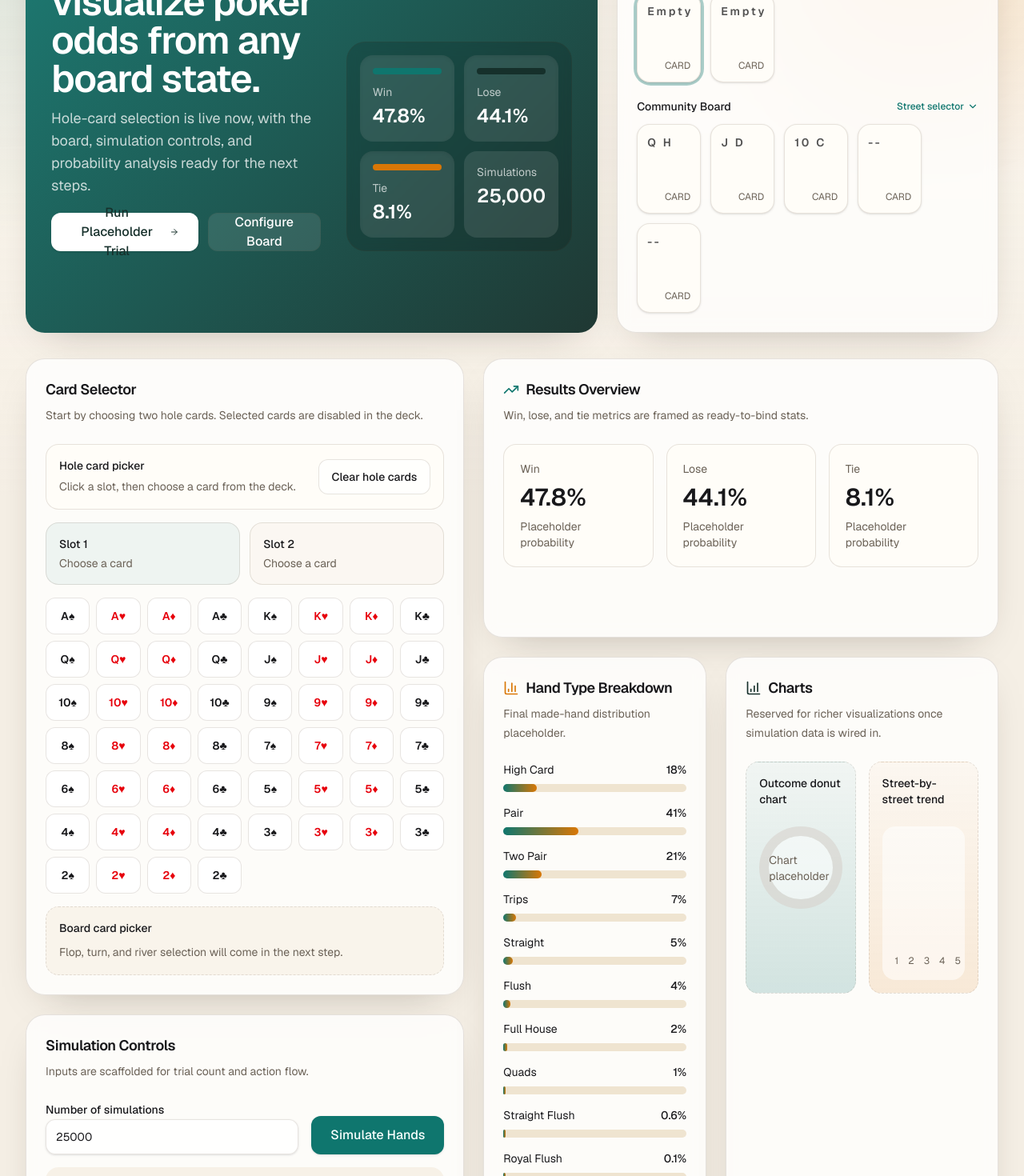
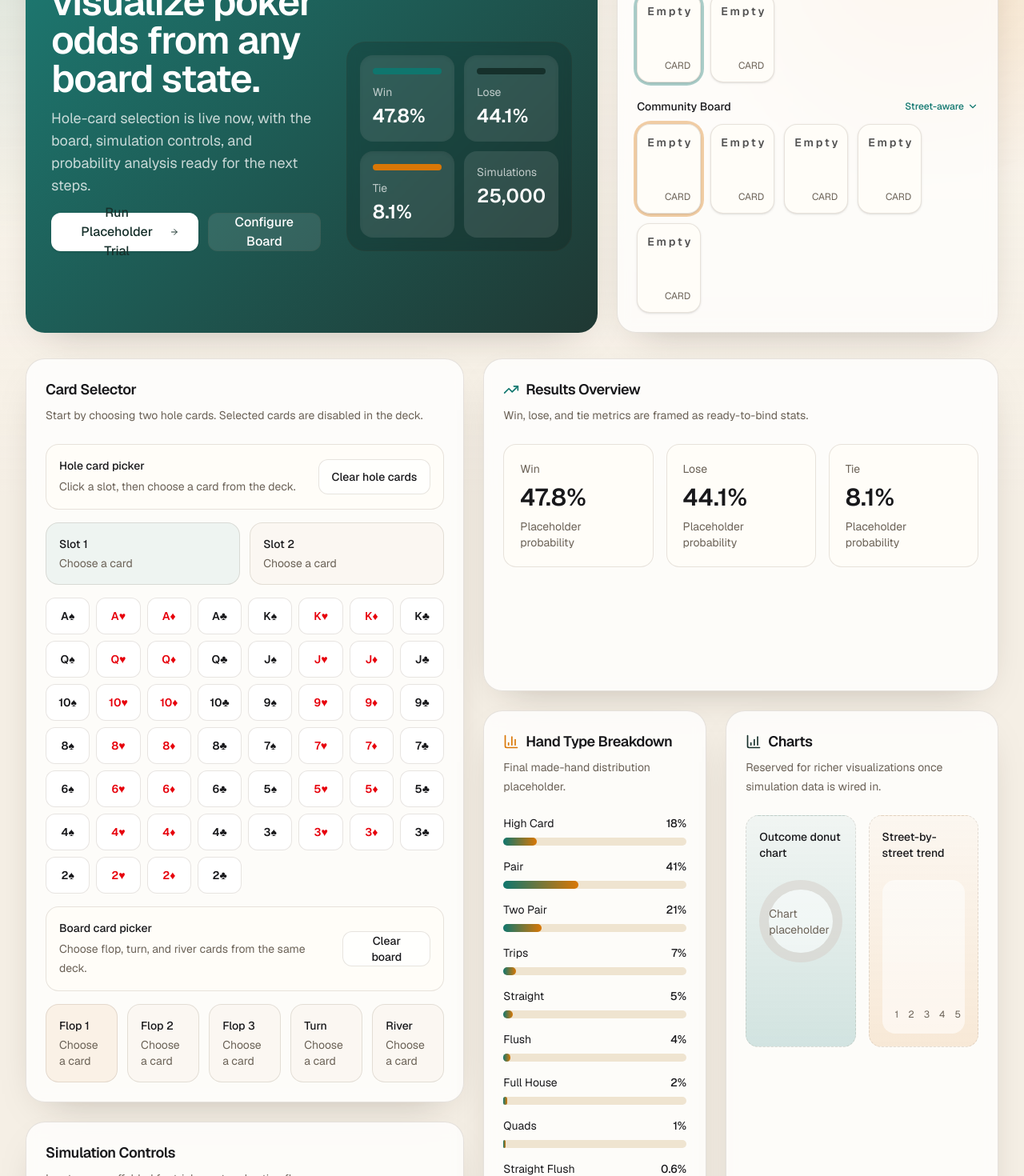
Before and after one commit to safwanmrahman/poker-hand-probability-simulator, a Next.js app: page / in a window 1280 px wide. Shown: the part 180-1650 px from the top of the page at 80% size. Built offline with nearby package versions, Linux system fonts and the light colour scheme.

Commit message:
Add interactive community board selection

```diff
--- a/src/app/page.tsx
+++ b/src/app/page.tsx
@@ -58,7 +58,7 @@ const handBreakdown = [
   ["Straight Flush", 0.6],
   ["Royal Flush", 0.1],
 ] as const;
-const boardCards = ["Q H", "J D", "10 C", "--", "--"];
+const BOARD_STREETS = ["Flop 1", "Flop 2", "Flop 3", "Turn", "River"] as const;
 
 function PlayingCard({
   value,
@@ -93,10 +93,18 @@ export default function Home() {
     null,
     null,
   ]);
+  const [selectedBoardCards, setSelectedBoardCards] = useState<(string | null)[]>(
+    [null, null, null, null, null],
+  );
   const [activeHoleSlot, setActiveHoleSlot] = useState(0);
+  const [activeBoardSlot, setActiveBoardSlot] = useState(0);
+  const [activePicker, setActivePicker] = useState<"hole" | "board">("hole");
 
   const nextEmptySlot = selectedHoleCards.findIndex((card) => card === null);
-  const usedCards = new Set(selectedHoleCards.filter(Boolean));
+  const nextEmptyBoardSlot = selectedBoardCards.findIndex((card) => card === null);
+  const usedCards = new Set(
+    [...selectedHoleCards, ...selectedBoardCards].filter(Boolean),
+  );
 
   function handleHoleCardSelect(cardId: string) {
     const shouldAdvanceSlot =
@@ -136,11 +144,60 @@ export default function Home() {
       currentCards.map((card, index) => (index === slotIndex ? null : card)),
     );
     setActiveHoleSlot(slotIndex);
+    setActivePicker("hole");
   }
 
   function clearAllHoleCards() {
     setSelectedHoleCards([null, null]);
     setActiveHoleSlot(0);
+    setActivePicker("hole");
+  }
+
+  function handleBoardCardSelect(cardId: string) {
+    const shouldAdvanceSlot =
+      selectedBoardCards[activeBoardSlot] === null && nextEmptyBoardSlot !== -1;
+
+    setSelectedBoardCards((currentCards) => {
+      if (currentCards.includes(cardId)) {
+        return currentCards;
+      }
+
+      const updatedCards = [...currentCards];
+      const targetSlot =
+        currentCards[activeBoardSlot] === null
+          ? activeBoardSlot
+          : currentCards.findIndex((card) => card === null);
+
+      if (targetSlot === -1) {
+        updatedCards[activeBoardSlot] = cardId;
+        return updatedCards;
+      }
+
+      updatedCards[targetSlot] = cardId;
+      return updatedCards;
+    });
+
+    setActiveBoardSlot((currentSlot) => {
+      if (shouldAdvanceSlot) {
+        return Math.min(currentSlot + 1, 4);
+      }
+
+      return currentSlot;
+    });
+  }
+
+  function clearBoardSlot(slotIndex: number) {
+    setSelectedBoardCards((currentCards) =>
+      currentCards.map((card, index) => (index === slotIndex ? null : card)),
+    );
+    setActiveBoardSlot(slotIndex);
+    setActivePicker("board");
+  }
+
+  function clearAllBoardCards() {
+    setSelectedBoardCards([null, null, null, null, null]);
+    setActiveBoardSlot(0);
+    setActivePicker("board");
   }
 
   return (
@@ -213,7 +270,7 @@ export default function Home() {
               Table Snapshot
             </CardTitle>
             <CardDescription>
-              Placeholder card layout for the upcoming interactive selector.
+              Hole cards and community cards reflect your active selections.
             </CardDescription>
           </CardHeader>
           <CardContent className="space-y-5">
@@ -233,7 +290,10 @@ export default function Home() {
                     <button
                       key={`hole-${index}`}
                       type="button"
-                      onClick={() => setActiveHoleSlot(index)}
+                      onClick={() => {
+                        setActiveHoleSlot(index);
+                        setActivePicker("hole");
+                      }}
                       className={`rounded-[1.1rem] transition-transform hover:-translate-y-0.5 ${
                         activeHoleSlot === index ? "ring-2 ring-primary/35 ring-offset-2 ring-offset-transparent" : ""
                       }`}
@@ -251,15 +311,36 @@ export default function Home() {
             <div className="space-y-3">
               <div className="flex items-center justify-between">
                 <p className="text-sm font-medium">Community Board</p>
-                <button className="inline-flex items-center gap-1 text-xs font-medium text-primary">
-                  Street selector
+                <p className="inline-flex items-center gap-1 text-xs font-medium text-primary">
+                  Street-aware
                   <ChevronDown className="size-3.5" />
-                </button>
+                </p>
               </div>
               <div className="flex flex-wrap gap-3">
-                {boardCards.map((card) => (
-                  <PlayingCard key={card} value={card} />
-                ))}
+                {selectedBoardCards.map((cardId, index) => {
+                  const card = DECK.find((deckCard) => deckCard.id === cardId);
+                  const displayValue = card ? `${card.rank} ${card.symbol}` : "Empty";
+
+                  return (
+                    <button
+                      key={`board-${index}`}
+                      type="button"
+                      onClick={() => {
+                        setActiveBoardSlot(index);
+                        setActivePicker("board");
+                      }}
+                      className={`rounded-[1.1rem] transition-transform hover:-translate-y-0.5 ${
+                        activeBoardSlot === index ? "ring-2 ring-accent/35 ring-offset-2 ring-offset-transparent" : ""
+                      }`}
+                    >
+                      <PlayingCard
+                        value={displayValue}
+                        highlighted={Boolean(card)}
+                        accent={card?.tone}
+                      />
+                    </button>
+                  );
+                })}
               </div>
             </div>
           </CardContent>
@@ -297,7 +378,10 @@ export default function Home() {
                     <button
                       key={`selector-slot-${index}`}
                       type="button"
-                      onClick={() => setActiveHoleSlot(index)}
+                      onClick={() => {
+                        setActiveHoleSlot(index);
+                        setActivePicker("hole");
+                      }}
                       className={`rounded-2xl border p-4 text-left transition-colors ${
                         activeHoleSlot === index
                           ? "border-primary bg-primary/6"
@@ -338,7 +422,11 @@ export default function Home() {
                       key={card.id}
                       type="button"
                       disabled={isUsed}
-                      onClick={() => handleHoleCardSelect(card.id)}
+                      onClick={() =>
+                        activePicker === "hole"
+                          ? handleHoleCardSelect(card.id)
+                          : handleBoardCardSelect(card.id)
+                      }
                       className={`rounded-xl border px-2 py-3 text-center text-sm font-semibold transition-colors ${
                         isUsed
                           ? "cursor-not-allowed border-border bg-muted/45 text-muted-foreground line-through opacity-65"
@@ -351,11 +439,59 @@ export default function Home() {
                 })}
               </div>
 
-              <div className="rounded-2xl border border-dashed border-border bg-muted/35 p-4">
-                <p className="text-sm font-medium">Board card picker</p>
-                <p className="mt-2 text-sm leading-6 text-muted-foreground">
-                  Flop, turn, and river selection will come in the next step.
-                </p>
+              <div className="flex flex-col gap-3 rounded-2xl border border-border bg-[#fffdf8] p-4 sm:flex-row sm:items-center sm:justify-between">
+                <div>
+                  <p className="text-sm font-medium">Board card picker</p>
+                  <p className="mt-1 text-sm leading-6 text-muted-foreground">
+                    Choose flop, turn, and river cards from the same deck.
+                  </p>
+                </div>
+                <Button variant="outline" onClick={clearAllBoardCards}>
+                  Clear board
+                </Button>
+              </div>
+
+              <div className="grid gap-3 sm:grid-cols-2 lg:grid-cols-5">
+                {selectedBoardCards.map((cardId, index) => {
+                  const card = DECK.find((deckCard) => deckCard.id === cardId);
+
+                  return (
+                    <button
+                      key={`board-slot-${index}`}
+                      type="button"
+                      onClick={() => {
+                        setActiveBoardSlot(index);
+                        setActivePicker("board");
+                      }}
+                      className={`rounded-2xl border p-4 text-left transition-colors ${
+                        activeBoardSlot === index
+                          ? "border-accent bg-accent/8"
+                          : "border-border bg-muted/20 hover:bg-muted/35"
+                      }`}
+                    >
+                      <div className="flex items-center justify-between gap-4">
+                        <div>
+                          <p className="text-sm font-medium">{BOARD_STREETS[index]}</p>
+                          <p className="mt-1 text-sm text-muted-foreground">
+                            {card ? card.label : "Choose a card"}
+                          </p>
+                        </div>
+                        {cardId ? (
+                          <Button
+                            variant="outline"
+                            size="sm"
+                            onClick={(event) => {
+                              event.stopPropagation();
+                              clearBoardSlot(index);
+                            }}
+                          >
+                            Clear
+                          </Button>
+                        ) : null}
+                      </div>
+                    </button>
+                  );
+                })}
               </div>
             </CardContent>
           </Card>
```
